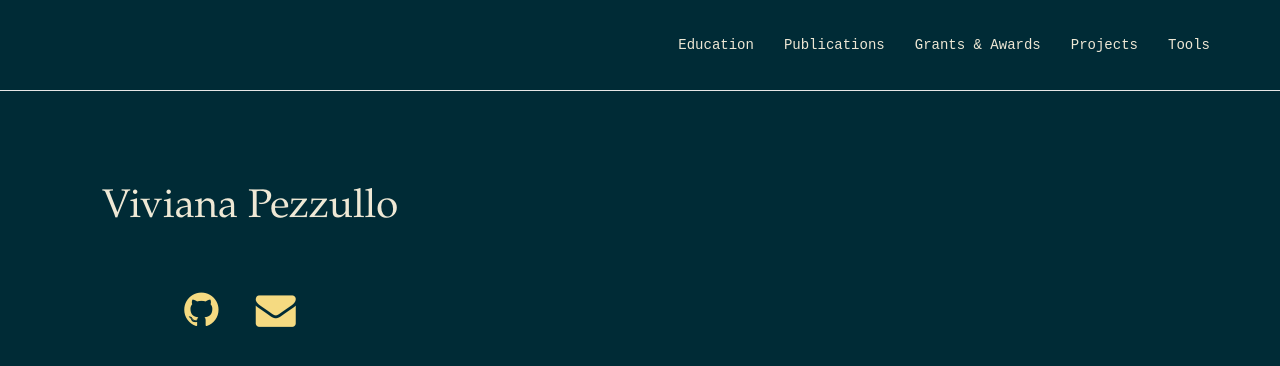
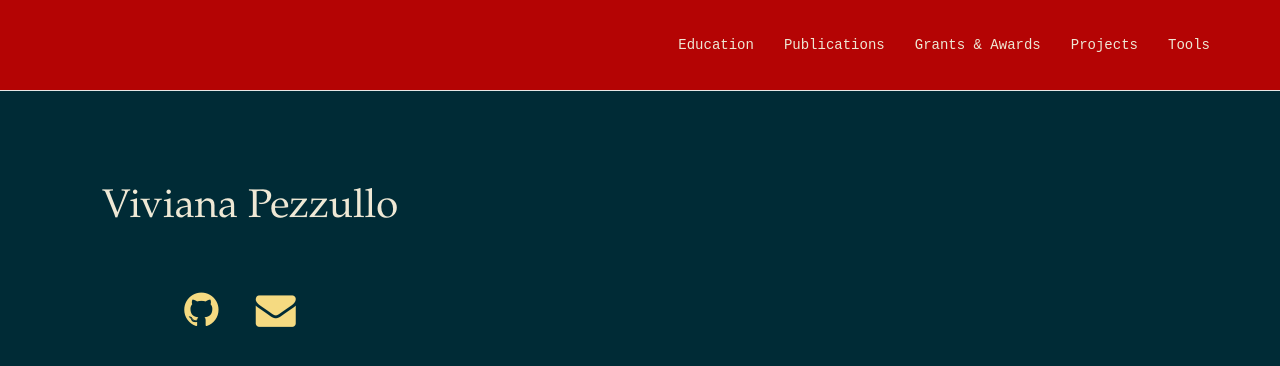
Before and after one commit to vivianapezzullo/nolauren.github.io, a Jekyll site: the page index.html, which Jekyll copies as it is, in a window 1280 px wide and 900 px high. Shown: the top 366 px of the window. Built offline with Jekyll 4.4.1, drawn with Linux system fonts in a browser that asks for light colours; nearby versions of some CDN libraries.

Commit message:
Update scrolling-nav.css

```diff
--- a/css/scrolling-nav.css
+++ b/css/scrolling-nav.css
@@ -18,7 +18,7 @@ html {
 @media(min-width:767px) {
     .navbar {
         padding: 20px 0;
-        background: #002b36;
+        background: #B40404;
         -webkit-transition: background .5s ease-in-out,padding .5s ease-in-out;
         -moz-transition: background .5s ease-in-out,padding .5s ease-in-out;
         transition: background .5s ease-in-out,padding .5s ease-in-out;
```
